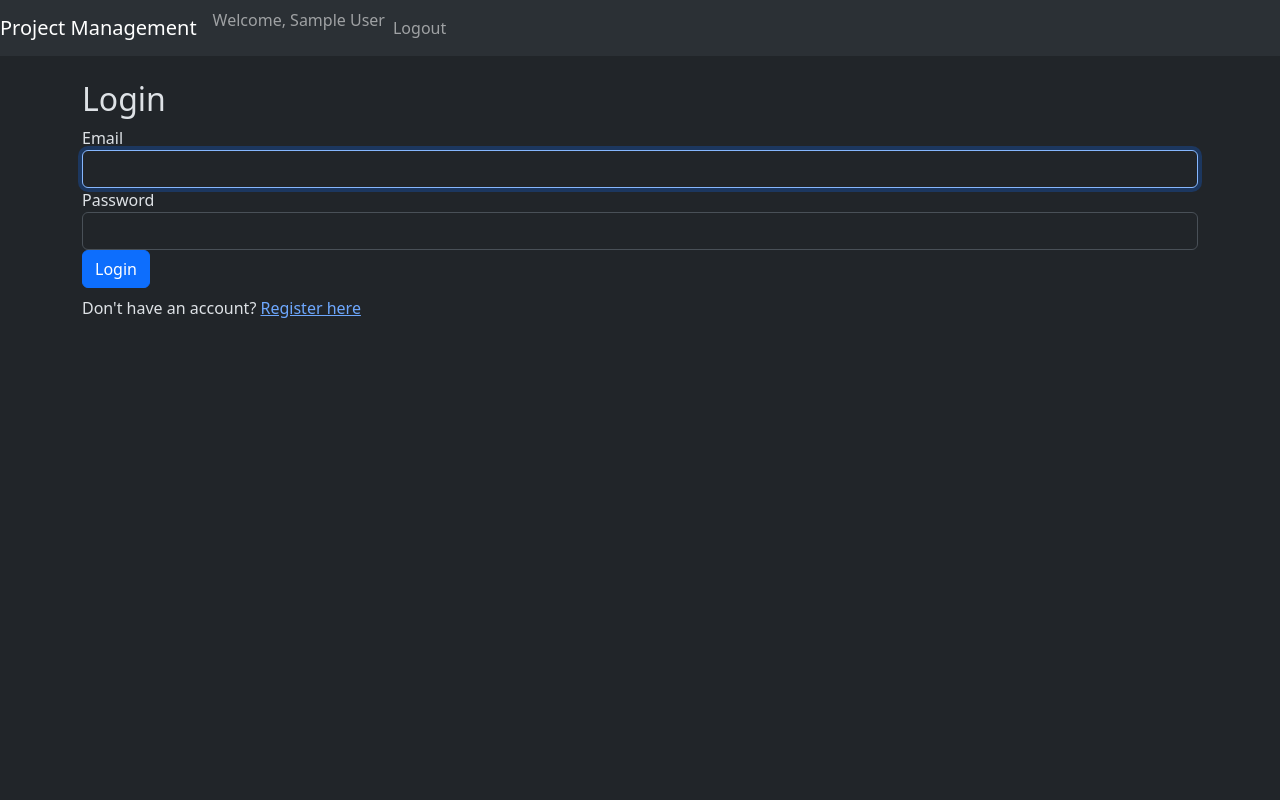
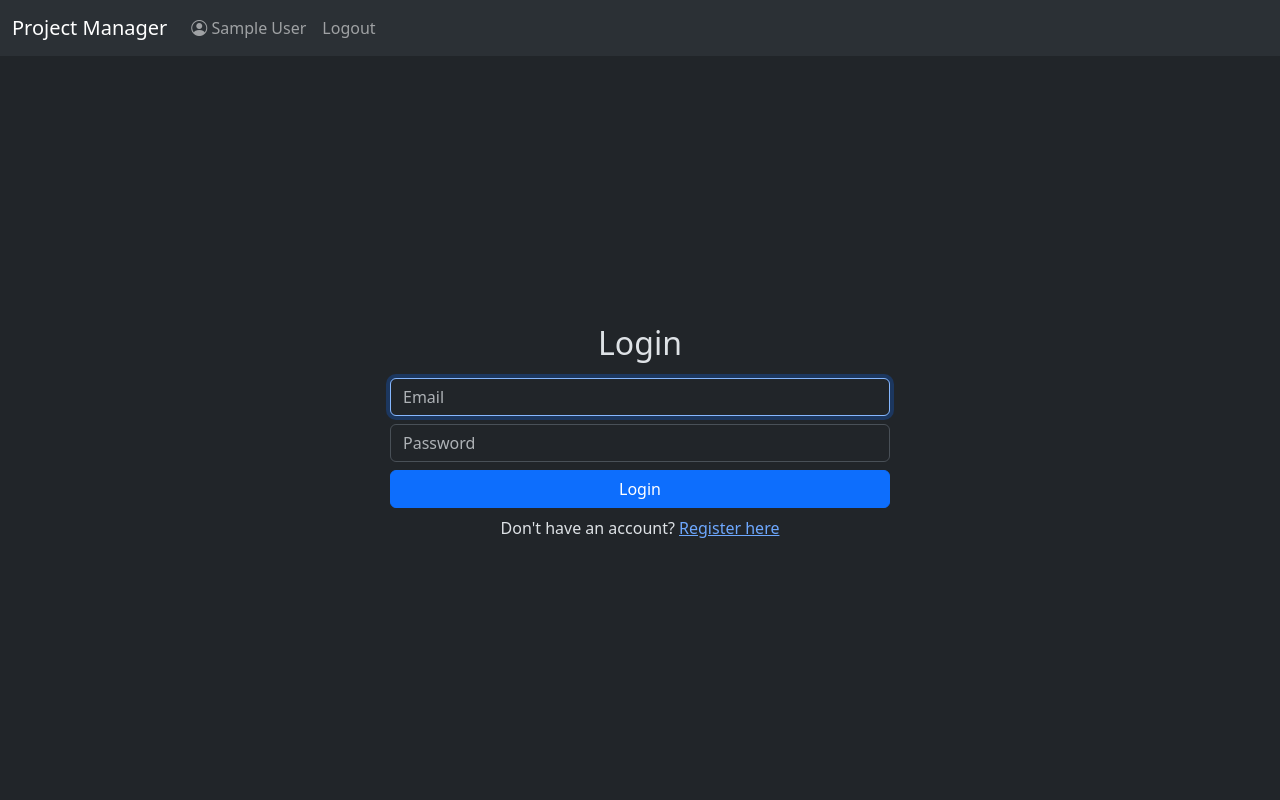
Before and after one commit to arosario513/COMP-3015, a Flask app: page /login in a window 1280 px wide. Run offline with Flask 3, Linux system fonts and the light colour scheme; the visitor is signed in with stand-in values (Sample User, id 1); data that the repository does not hold is empty; some libraries are stand-ins or nearby versions.

Commit message:
fixed login issues

```diff
--- a/work/final/app/main.py
+++ b/work/final/app/main.py
@@ -3,8 +3,8 @@
 
 import os
 import re
-from flask_login import LoginManager, login_user, login_required, logout_user, current_user, UserMixin
-from flask import Flask, render_template, redirect, url_for, request, flash
+from flask_login import LoginManager, login_required, current_user, UserMixin, login_user, logout_user
+from flask import Flask, render_template, redirect, url_for, request, flash, session
 from dotenv import load_dotenv
 from flask_mysqldb import MySQL
 import MySQLdb.cursors
@@ -87,10 +87,9 @@ def register():
 
 @app.route('/login', methods=['GET', 'POST'])
 def login():
-    if request.method == 'POST' and all(field in request.form for field in ['email', 'password']):
+    if request.method == 'POST' and 'email' in request.form and 'password' in request.form:
         email = request.form['email']
         password = request.form['password']
-
         cursor = mysql.connection.cursor(MySQLdb.cursors.DictCursor)
         cursor.execute('SELECT * FROM users WHERE email = %s', (email,))
         account = cursor.fetchone()
@@ -101,12 +100,16 @@ def login():
                     user = User(
                         id=account['id'], name=account['name'], email=account['email'])
                     login_user(user)
+                    session['loggedin'] = True
+                    session['id'] = account['id']
+                    session['name'] = account['name']
                     flash('Logged in successfully!', 'success')
                     return redirect(url_for('dashboard'))
+                flash('Invalid email or password.', 'danger')
             except VerifyMismatchError:
-                flash('Invalid email or password!', 'danger')
+                flash('Invalid email or password.', 'danger')
         else:
-            flash('Invalid email or password!', 'danger')
+            flash('Invalid email or password.', 'danger')
 
     return render_template('login.html')
 
@@ -114,7 +117,9 @@ def login():
 @app.route('/logout')
 @login_required
 def logout():
+    '''Logs out of session'''
     logout_user()
+    session.clear()
     flash('You have been logged out.', 'info')
     return redirect(url_for('login'))
 
@@ -181,5 +186,60 @@ def delete_project(id):
     return redirect(url_for('dashboard'))
 
 
+@app.route('/project/<int:project_id>/tasks')
+@login_required
+def list_tasks(project_id):
+    session['current_project'] = project_id
+    cursor = mysql.connection.cursor(MySQLdb.cursors.DictCursor)
+    cursor.execute('SELECT * FROM tasks WHERE project_id = %s', (project_id,))
+    tasks = cursor.fetchall()
+    return render_template('list_tasks.html', project_id=project_id, tasks=tasks)
+
+
+@app.route('/project/<int:project_id>/task/create', methods=['GET', 'POST'])
+def create_task(project_id):
+    if request.method == 'POST':
+        task_description = request.form['description']
+        task_date = request.form['date']
+        cursor = mysql.connection.cursor()
+        cursor.execute(
+            'INSERT INTO tasks (project_id, description, date) VALUES (%s, %s, %s)',
+            (project_id, task_description, task_date)
+        )
+        mysql.connection.commit()
+        return redirect(url_for('list_tasks', project_id=project_id))
+    return render_template('create_task.html', project_id=project_id)
+
+
+@app.route('/task/edit/<int:id>', methods=['GET', 'POST'])
+@login_required
+def edit_task(id):
+    cursor = mysql.connection.cursor(MySQLdb.cursors.DictCursor)
+    if request.method == 'POST':
+        description = request.form['description']
+        date = request.form['date']
+        completed = 'completed' in request.form
+        cursor.execute(
+            'UPDATE tasks SET description = %s, date = %s, completed = %s WHERE id = %s',
+            (description, date, completed, id)
+        )
+        mysql.connection.commit()
+        flash('Task updated successfully!', 'success')
+        return redirect(url_for('list_tasks', project_id=session.get('current_project')))
+    cursor.execute('SELECT * FROM tasks WHERE id = %s', (id,))
+    task = cursor.fetchone()
+    return render_template('edit_task.html', task=task)
+
+
+@app.route('/task/delete/<int:id>', methods=['POST'])
+@login_required
+def delete_task(id):
+    cursor = mysql.connection.cursor(MySQLdb.cursors.DictCursor)
+    cursor.execute('DELETE FROM tasks WHERE id = %s', (id,))
+    mysql.connection.commit()
+    flash('Task deleted successfully!', 'success')
+    return redirect(url_for('list_tasks', project_id=session.get('current_project')))
+
+
 if __name__ == '__main__':
     app.run(debug=True)
--- a/work/final/app/templates/base.html
+++ b/work/final/app/templates/base.html
@@ -1,42 +1,41 @@
-<!DOCTYPE html>
+<!doctype html>
 <html lang="en" data-bs-theme="dark">
+
 <head>
-    <meta charset="UTF-8">
+    <meta charset="UTF-8" />
+    <meta name="viewport" content="width=device-width, initial-scale=1.0" />
     <title>{% block title %}Project Management Application{% endblock %}</title>
-    <link rel="stylesheet" href="https://cdn.jsdelivr.net/npm/bootstrap@5.3.3/dist/css/bootstrap.min.css">
+    <link rel="stylesheet" href="https://cdn.jsdelivr.net/npm/bootstrap@5.3.3/dist/css/bootstrap.min.css" />
+    <link href="https://cdn.jsdelivr.net/npm/bootstrap-icons/font/bootstrap-icons.css" rel="stylesheet" />
+
     {% block head %}{% endblock %}
 </head>
+
 <body>
-    {% if session['loggedin'] %}
-    <nav class="navbar navbar-expand-lg navbar-dark bg-body-tertiary">
-        <a class="navbar-brand" href="{{ url_for('dashboard') }}">Project Management</a>
-        <div class="collapse navbar-collapse">
-            <ul class="navbar-nav ml-auto">
-                <li class="nav-item">
-                    <span class="navbar-text">Welcome, {{ session['name'] }}</span>
-                </li>
-                <li class="nav-item">
-                    <a class="nav-link" href="{{ url_for('logout') }}">Logout</a>
-                </li>
-            </ul>
+    {% if current_user.is_authenticated %}
+    <nav class="navbar navbar-expand-md navbar-dark bg-body-tertiary">
+        <div class="container-fluid">
+            <a class="navbar-brand" href="{{ url_for('dashboard') }}">Project Manager</a>
+            <div class="navbar-nav me-auto">
+                <span class="nav-link">
+                    <i class="bi bi-person-circle"></i> {{ session['name'] if
+                    session.get('name') else 'User' }}</span>
+                <a class="nav-link" href="{{ url_for('logout') }}"> Logout </a>
+            </div>
         </div>
     </nav>
     {% endif %}
 
     <div class="container mt-4">
-        {% with messages = get_flashed_messages() %}
-        {% if messages %}
-        {% for message in messages %}
+        {% with messages = get_flashed_messages() %} {% if messages %} {% for
+        message in messages %}
         <div class="alert alert-info">{{ message }}</div>
-        {% endfor %}
-        {% endif %}
-        {% endwith %}
-        {% block content %}{% endblock %}
+        {% endfor %} {% endif %} {% endwith %} {% block content %}{% endblock %}
     </div>
 
-    <!-- Scripts -->
-    <script src="https://code.jquery.com/jquery-3.5.1.min.js"></script>
-    <script src="https://cdn.jsdelivr.net/npm/bootstrap@5.3.3/dist/js/bootstrap.bundle.min.js"></script>
+    <script src="https://code.jquery.com/jquery-3.7.1.min.js" defer></script>
+    <script src="https://cdn.jsdelivr.net/npm/bootstrap@5.3.3/dist/js/bootstrap.bundle.min.js" defer></script>
     {% block scripts %}{% endblock %}
 </body>
+
 </html>
--- a/work/final/app/templates/create_project.html
+++ b/work/final/app/templates/create_project.html
@@ -11,8 +11,8 @@ content %}
         <textarea name="description" class="form-control" rows="3" required></textarea>
     </div>
     <div class="form-group">
-        <label for="start_date">Start Date</label>
-        <input type="date" name="start_date" class="form-control" required />
+        <label for="date_start">Start Date</label>
+        <input type="date" name="date_start" class="form-control" required />
     </div>
     <button type="submit" class="btn btn-success">Create Project</button>
 </form>
--- a/work/final/app/templates/list_tasks.html
+++ b/work/final/app/templates/list_tasks.html
@@ -19,7 +19,9 @@ content %}
             <td>{{ 'Yes' if task.completed else 'No' }}</td>
             <td>
                 <a href="{{ url_for('edit_task', id=task.id) }}" class="btn btn-primary btn-sm">Edit</a>
-                <a href="{{ url_for('delete_task', id=task.id) }}" class="btn btn-danger btn-sm">Delete</a>
+                <form action="{{ url_for('delete_task', id=task.id) }}" method="POST" style="display: inline">
+                    <button type="submit" class="btn btn-danger btn-sm">Delete</button>
+                </form>
             </td>
         </tr>
         {% endfor %}
--- a/work/final/app/templates/login.html
+++ b/work/final/app/templates/login.html
@@ -1,20 +1,21 @@
-{% extends "base.html" %}
-{% block title %}Login{% endblock %}
-{% block content %}
+{% extends "base.html" %} {% block title %}Login{% endblock %} {% block content
+%}
+        <div class="container justify-content-center text-center align-items-center d-flex" style="height: 90vh">
+            <div>
                 <h2>Login</h2>
-<form action="{{ url_for('login') }}" method="post">
-    <div class="form-group">
-        <label for="email">Email</label>
-        <input type="email" name="email" class="form-control" required autofocus>
-    </div>
-    <div class="form-group">
-        <label for="password">Password</label>
-        <input type="password" name="password" class="form-control" required>
-    </div>
+                <form action="{{ url_for('login') }}" method="post" class="row g-2 text-center align-center m-auto"
+                    style="max-width: 500px">
+                    <input type="email" name="email" placeholder="Email" class="form-control" required autofocus />
+                    <input type="password" name="password" placeholder="Password" class="form-control" required />
                     {% if msg %}
                     <div class="alert alert-danger">{{ msg }}</div>
                     {% endif %}
                     <button type="submit" class="btn btn-primary">Login</button>
-    <p class="mt-2">Don't have an account? <a href="{{ url_for('register') }}">Register here</a></p>
+                    <p class="mt-2">
+                        Don't have an account?
+                        <a href="{{ url_for('register') }}">Register here</a>
+                    </p>
                 </form>
+            </div>
+        </div>
 {% endblock %}
```
Also changed, not shown: work/final/app/templates/dashboard.html (+25 -10 lines), work/final/app/templates/edit_project.html (+4 -4 lines). Lines whose indentation alone changed are shown as unchanged.
